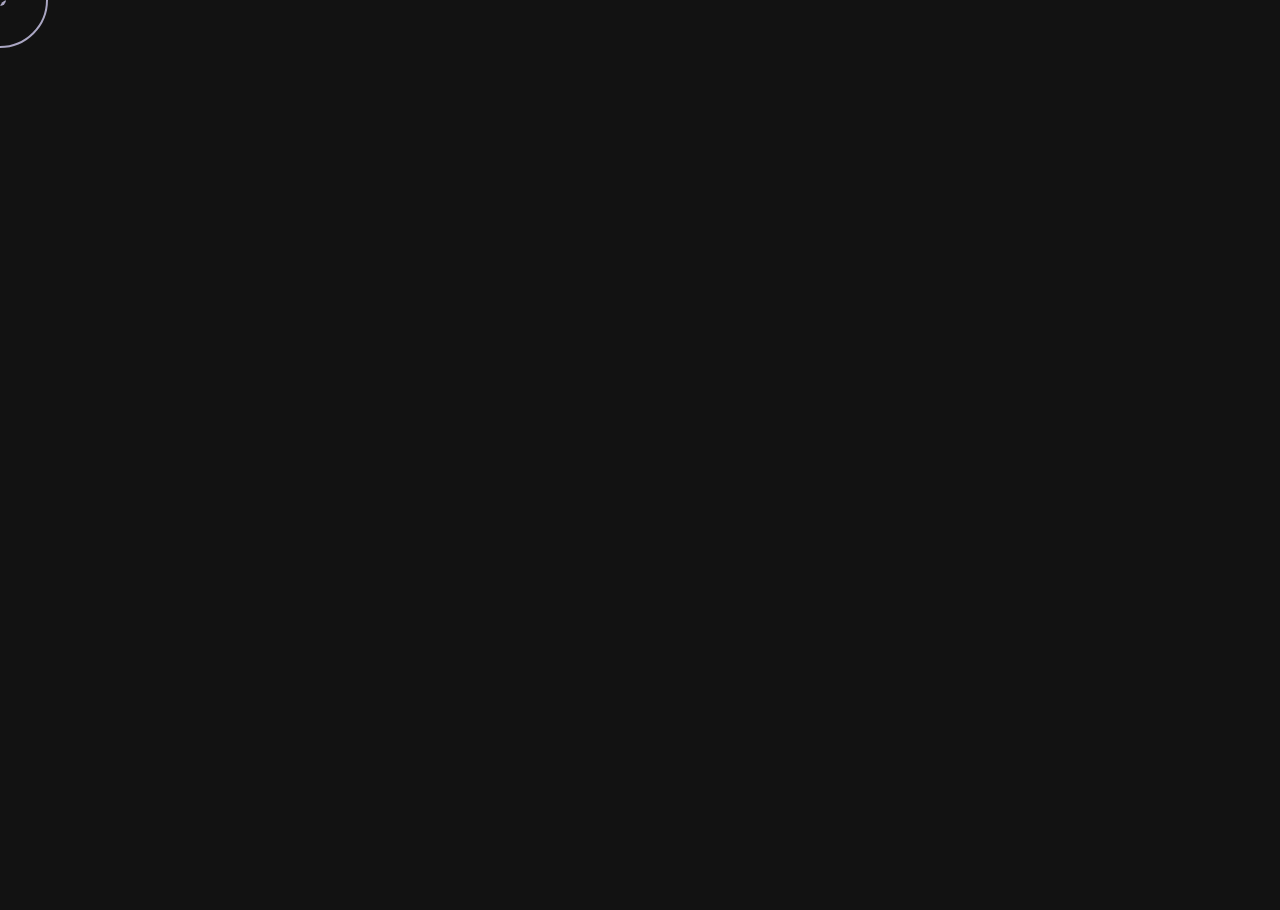
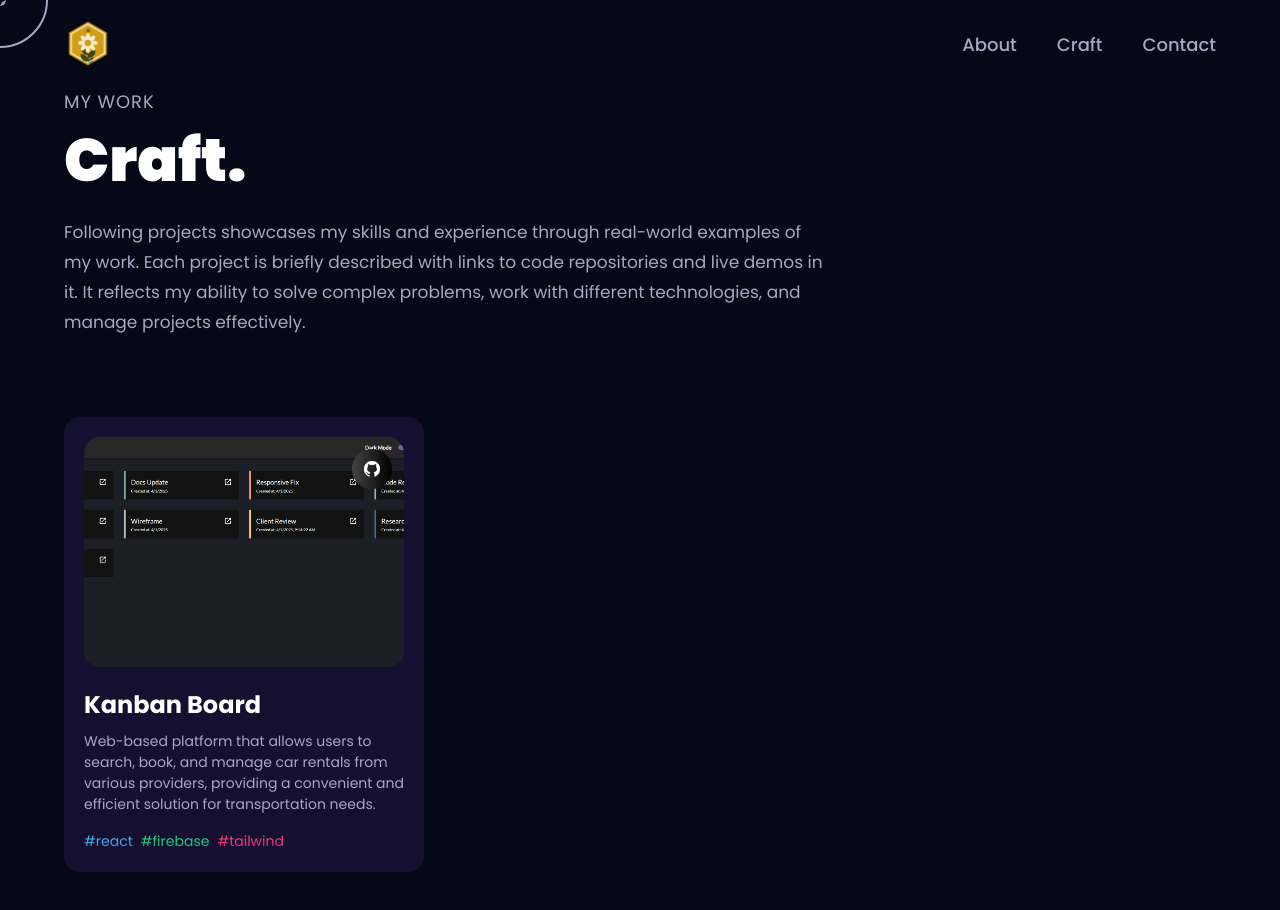
Before and after one commit to Snehal193/3d_portfolio, a React (Vite) app: page /craft in a window 1280 px wide. Before the commit this address had no page. Shown: the top 910 px of the page. Before the commit the page ends 800 px from the top, so only its background shows below. Built offline with nearby package versions, Linux system fonts and the light colour scheme.

Commit message:
Changed route names.

```diff
--- a/src/App.jsx
+++ b/src/App.jsx
@@ -22,7 +22,7 @@ const App = () => {
             <Route path="/" element={<Home />}>
               <Route index element={<Hero />} />
               <Route path="/about" element={<About />} />
-              <Route path="/projects" element={<Works />}>
+              <Route path="/craft" element={<Works />}>
                 <Route path="captcha" element={<SliderCaptcha />} />
               </Route>
               <Route path="/contact" element={<Contact />} />
--- a/src/constants/index.js
+++ b/src/constants/index.js
@@ -26,8 +26,8 @@ import {
       title: "About",
     },
     {
-      id: "projects",
-      title: "Projects",
+      id: "craft",
+      title: "Craft",
     },
     // {
     //   id: "snippets",
--- a/src/routes/Works.jsx
+++ b/src/routes/Works.jsx
@@ -65,7 +65,7 @@ const ProjectCard = ({ index, name, description, tags, image, source_code_link }
 
 const Works = () => {
   const location = useLocation();
-  const isProjectsRoot = location.pathname === '/projects';
+  const isProjectsRoot = location.pathname === '/craft';
 
   return (
     <>
@@ -73,7 +73,7 @@ const Works = () => {
         <>
           <motion.div variants={textVariant()}>
             <p className={`${styles.sectionSubText} `}>My work</p>
-            <h2 className={`${styles.sectionHeadText}`}>Projects.</h2>
+            <h2 className={`${styles.sectionHeadText}`}>Craft.</h2>
           </motion.div>
 
           <div className='w-full flex'>
```
